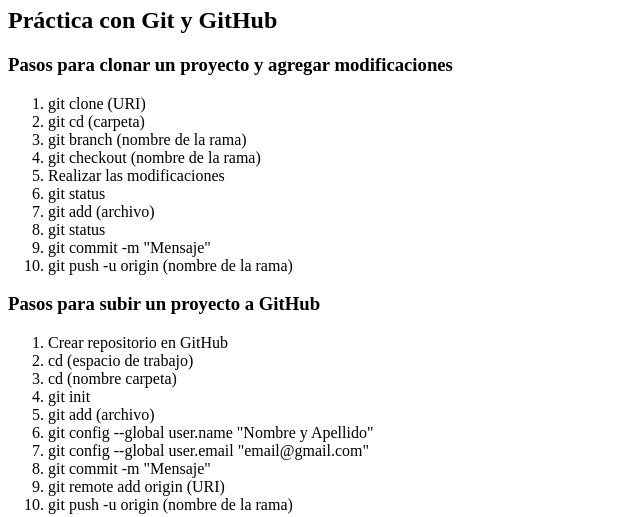
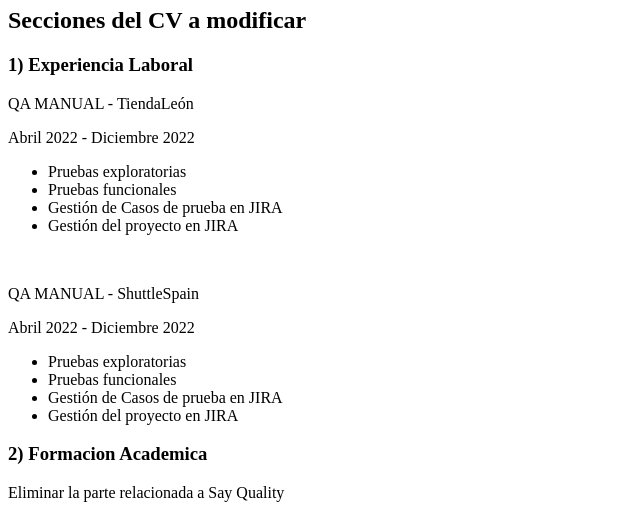
Before and after one commit to pablobello92/mili, a plain HTML site: page src/index.html in a window 1280 px wide. Shown: the part 73-590 px from the top of the page, without its empty margins (0-640 px from the left). Drawn offline with Linux system fonts and the light colour scheme.

Commit message:
Modificaciones para el cv

```diff
--- a/src/index.html
+++ b/src/index.html
@@ -11,6 +11,51 @@
 </head>
 
 <body>
+
+  <div class="curriculum">
+
+    <h1>Curriculum Vitae</h1>
+
+      <h2>Secciones del CV a modificar</h2>
+
+      <h3>1) Experiencia Laboral</h3>
+
+      <p>
+        QA MANUAL - TiendaLeón
+      </p>
+      <p>
+        Abril 2022 - Diciembre 2022
+      </p>
+
+      <ul>
+        <li>Pruebas exploratorias</li>
+        <li>Pruebas funcionales</li>
+        <li>Gestión de Casos de prueba en JIRA</li>
+        <li>Gestión del proyecto en JIRA</li>
+      </ul>
+
+      <br>
+
+      <p>
+        QA MANUAL - ShuttleSpain
+      </p>
+      <p>
+        Abril 2022 - Diciembre 2022
+      </p>
+
+      <ul>
+        <li>Pruebas exploratorias</li>
+        <li>Pruebas funcionales</li>
+        <li>Gestión de Casos de prueba en JIRA</li>
+        <li>Gestión del proyecto en JIRA</li>
+      </ul>
+
+      <h3>2) Formacion Academica</h3>
+        Eliminar la parte relacionada a Say Quality
+
+  </div>
+
+
   <h1>Git</h1>
 
   <h2>Práctica con Git y GitHub</h2>
--- a/src/index.js
+++ b/src/index.js
@@ -1,4 +1,4 @@
-window.alert("Toc toc ¡¡No repitas Código!!");
+// window.alert("Toc toc ¡¡No repitas Código!!");
 
 function hola(nombre) {
 	console.log("hola como andas" + nombre);
```
